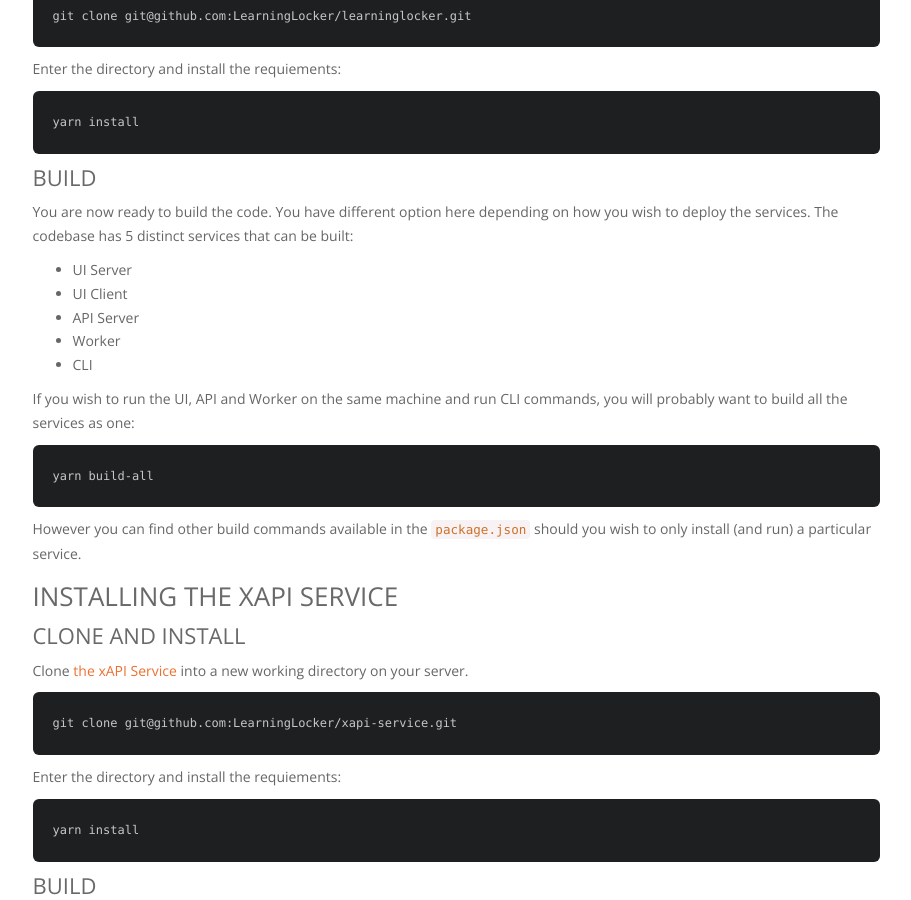
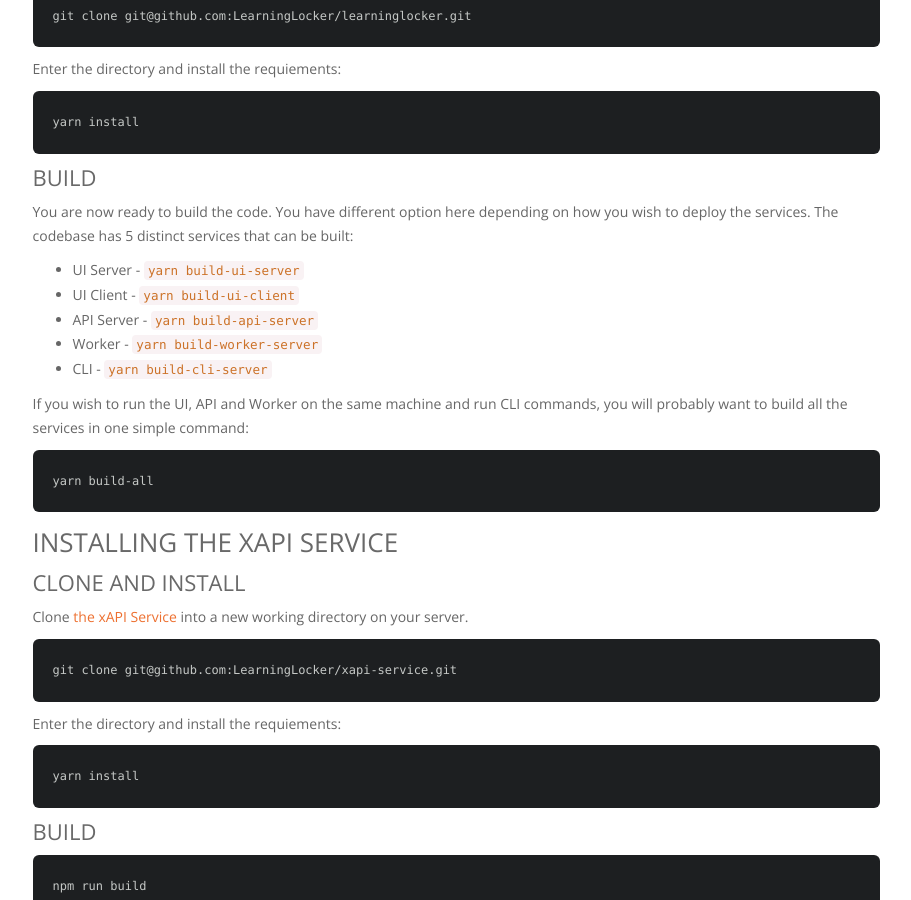
Before and after one commit to LearningLocker/docs, a Jekyll site: the page built from src/guides-custom-installation.md, in a window 1280 px wide and 900 px high, scrolled down 1706 px. Shown: the whole window, without its empty margins (330-1241 px from the left). Built offline with Jekyll 4.4.1, drawn with Linux system fonts in a browser that asks for light colours; nearby versions of some CDN libraries; our own code applies the rules of GitHub Pages for plain Markdown files.

Commit message:
build instructions

````diff
--- a/src/guides-custom-installation.md
+++ b/src/guides-custom-installation.md
@@ -86,19 +86,17 @@
 
 You are now ready to build the code. You have different option here depending on how you wish to deploy the services. The codebase has 5 distinct services that can be built:
 
-* UI Server
-* UI Client
-* API Server
-* Worker
-* CLI
+* UI Server - `yarn build-ui-server`
+* UI Client - `yarn build-ui-client`
+* API Server - `yarn build-api-server`
+* Worker - `yarn build-worker-server`
+* CLI - `yarn build-cli-server`
 
-If you wish to run the UI, API and Worker on the same machine and run CLI commands, you will probably want to build all the services as one:
+If you wish to run the UI, API and Worker on the same machine and run CLI commands, you will probably want to build all the services in one simple command:
 
 ```
 yarn build-all
 ```
-
-However you can find other build commands available in the [`package.json`](https://github.com/LearningLocker/learninglocker/blob/develop/package.json#L19) should you wish to only install (and run) a particular service.
 
 ## Installing the xAPI service
 
````
